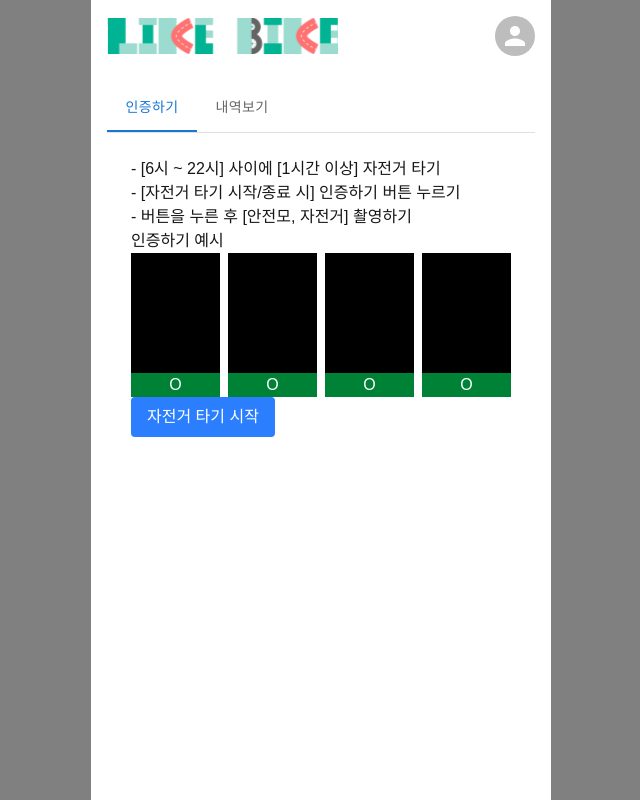
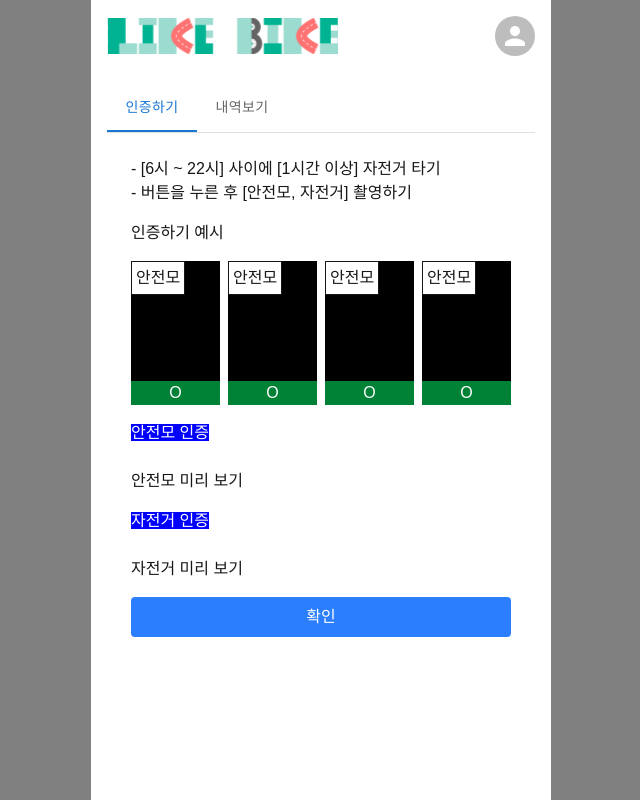
Before and after one commit to hyeon81/LikeBike_front, a Next.js app: page /bikelog in a window 1280 px wide. Shown: the whole page, without its empty margins (319-959 px from the left). Built offline with nearby package versions, Linux system fonts and the light colour scheme; what @mui/material-nextjs would draw is missing.

Commit message:
자전거 타기 인증 로직 개발 (임시)

```diff
--- /dev/null
+++ b/components/bikelog/BikeLog.tsx
@@ -0,0 +1,15 @@
+import PhotoStatusCard from "./PhotoStatusCard";
+
+const BikeLog = () => {
+  return (
+    <div className="flex flex-col gap-1">
+      <div>자전거 타기 종료 2025-06-25, 13:58 ~ 18:00</div>
+      <div className="flex flex-row gap-1">
+        <PhotoStatusCard status="inprogress" text="자전거" />
+        <PhotoStatusCard status="inprogress" text="안전모" />
+      </div>
+    </div>
+  );
+};
+
+export default BikeLog;
--- a/components/bikelog/BikeLogGuide.tsx
+++ b/components/bikelog/BikeLogGuide.tsx
@@ -1,28 +1,108 @@
+import { useState } from "react";
 import Button from "../common/Button";
+import ExampleStatusCard from "./ExampleStatusCard";
 
 const BikeLogGuide = () => {
+  const [hatPreview, setHatPreview] = useState("");
+  const [hatFile, setHatFile] = useState(null);
+  const [bikePreview, setBikePreview] = useState("");
+  const [bikeFile, setBikeFile] = useState(null);
+
+  const handleCapture = (target) => {
+    if (target.files) {
+      if (target.files.length !== 0) {
+        const file = target.files[0];
+        const newUrl = URL.createObjectURL(file);
+        setHatPreview(newUrl);
+        setHatFile(file);
+      }
+    }
+  };
+
+  const handleBikeCapture = (target) => {
+    if (target.files) {
+      if (target.files.length !== 0) {
+        const file = target.files[0];
+        const newUrl = URL.createObjectURL(file);
+        setBikePreview(newUrl);
+        setBikeFile(file);
+      }
+    }
+  };
+
+  const handleUpload = () => {
+    //api call
+  };
+
   return (
-    <>
+    <div className="flex flex-col gap-4">
       <div>
         - [6시 ~ 22시] 사이에 [1시간 이상] 자전거 타기
-        <br />
-        - [자전거 타기 시작/종료 시] 인증하기 버튼 누르기
         <br />- 버튼을 누른 후 [안전모, 자전거] 촬영하기
       </div>
       <div>인증하기 예시</div>
       <div className="flex flex-row gap-2">
         {[1, 2, 3, 4].map((v) => (
-          <div className="w-24 h-36 bg-black relative">
-            <div
-              className={`absolute w-full bottom-0 bg-green-700 text-white text-center`}
-            >
-              O
-            </div>
-          </div>
+          <ExampleStatusCard status="success" chipText="안전모" />
         ))}
       </div>
-      <Button>자전거 타기 시작</Button>
-    </>
+
+      <div>
+        <label
+          htmlFor="hat-image"
+          style={{
+            cursor: "pointer",
+            backgroundColor: "blue",
+            color: "white",
+          }}
+        >
+          안전모 인증
+        </label>
+        <input
+          accept="image/*"
+          id="hat-image"
+          type="file"
+          capture="environment"
+          onChange={(e) => handleCapture(e.target)}
+          style={{
+            visibility: "hidden",
+          }}
+        />
+
+        <div>안전모 미리 보기</div>
+        {hatPreview && (
+          <img src={hatPreview} alt={"snap"} width="500" height="500"></img>
+        )}
+      </div>
+      <div>
+        <label
+          htmlFor="bike-image"
+          style={{
+            cursor: "pointer",
+            backgroundColor: "blue",
+            color: "white",
+          }}
+        >
+          자전거 인증
+        </label>
+        <input
+          accept="image/*"
+          id="bike-image"
+          type="file"
+          capture="environment"
+          onChange={(e) => handleBikeCapture(e.target)}
+          style={{
+            visibility: "hidden",
+          }}
+        />
+
+        <div>자전거 미리 보기</div>
+        {bikePreview && (
+          <img src={bikePreview} alt={"snap"} width="500" height="500"></img>
+        )}
+      </div>
+      <Button onClick={handleUpload}>확인</Button>
+    </div>
   );
 };
 
--- a/components/bikelog/BikeLogList.tsx
+++ b/components/bikelog/BikeLogList.tsx
@@ -1,8 +1,12 @@
+import BikeLog from "./BikeLog";
+
 const BikeLogList = () => {
   return (
-    <>
-      <div>자전거 타기 시작</div>
-    </>
+    <div className="flex flex-col gap-4">
+      <BikeLog />
+      <BikeLog />
+      <BikeLog />
+    </div>
   );
 };
 
--- /dev/null
+++ b/components/bikelog/ExampleStatusCard.tsx
@@ -0,0 +1,27 @@
+interface Props {
+  chipText: string;
+  status: "success" | "error";
+}
+
+const ExampleStatusCard = ({ chipText, status }: Props) => {
+  return (
+    <div className="w-24 h-36 bg-black relative ">
+      <div className="bg-white border-1 size-fit p-1 z-10">안전모</div>
+      {status == "success" ? (
+        <div
+          className={`absolute w-full bottom-0 bg-green-700 text-white text-center`}
+        >
+          O
+        </div>
+      ) : (
+        <div
+          className={`absolute w-full bottom-0 bg-red-700 text-white text-center`}
+        >
+          X
+        </div>
+      )}
+    </div>
+  );
+};
+
+export default ExampleStatusCard;
--- /dev/null
+++ b/components/bikelog/PhotoStatusCard.tsx
@@ -0,0 +1,33 @@
+interface Props {
+  text: string;
+  status: "inprogress" | "success" | "error";
+}
+
+const PhotoStatusCard = ({ text, status }: Props) => {
+  const statusValue = {
+    inprogress: {
+      text: "검토 중",
+      color: "bg-orange-500",
+    },
+    success: {
+      text: "지급 완료",
+      color: "bg-green-500",
+    },
+    error: {
+      text: "지급 실패",
+      color: "bg-red-500",
+    },
+  };
+  return (
+    <div className="w-24 h-36 bg-black relative ">
+      <div className="bg-white border-1 size-fit p-1 z-10">{text}</div>
+      <div
+        className={`absolute w-full bottom-0 ${statusValue[status]?.color ?? "bg-orange-500"} text-white text-center`}
+      >
+        {statusValue[status]?.text ?? "검토 중"}
+      </div>
+    </div>
+  );
+};
+
+export default PhotoStatusCard;
```
